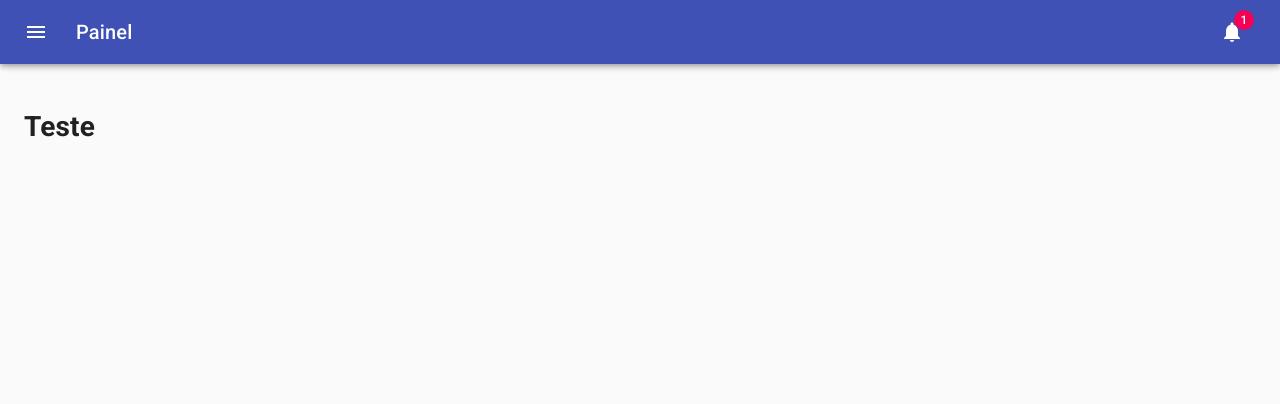
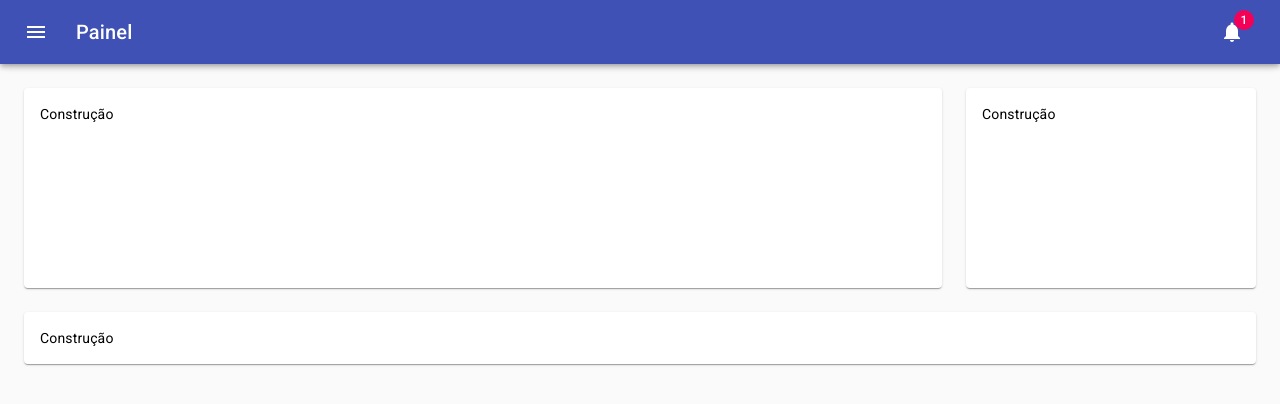
Before and after one commit to ZeRodolfo/connectronic, a React (Create React App) app: page / in a window 1280 px wide. Shown: the top 404 px of the page. Built offline with nearby package versions, Linux system fonts and the light colour scheme.

Commit message:
Layout of Dashboard finished

```diff
--- a/src/pages/Dashboard/index.js
+++ b/src/pages/Dashboard/index.js
@@ -1,5 +1,25 @@
-import React from "react";
+import React, { Fragment } from "react";
+
+import { Grid, Paper } from "@material-ui/core";
+
+import useStyles from "./styles";
 
 export default function Dashboard() {
-  return <h1>Teste</h1>;
+  const classes = useStyles();
+
+  return (
+    <Fragment>
+      <Grid container spacing={3}>
+        <Grid item xs={9}>
+          <Paper className={classes.paperMain}>Construção</Paper>
+        </Grid>
+        <Grid item xs={3}>
+          <Paper className={classes.paperMain}>Construção</Paper>
+        </Grid>
+        <Grid item xs={12}>
+          <Paper className={classes.paper}>Construção</Paper>
+        </Grid>
+      </Grid>
+    </Fragment>
+  );
 }
--- /dev/null
+++ b/src/pages/Dashboard/styles.js
@@ -0,0 +1,20 @@
+import { makeStyles } from "@material-ui/core/styles";
+
+const useStyles = makeStyles(theme => ({
+  root: {
+    flexGrow: 1
+  },
+  paperMain: {
+    padding: theme.spacing(2),
+    minHeight: "200px",
+    textAlign: "left",
+    color: "black"
+  },
+  paper: {
+    padding: theme.spacing(2),
+    textAlign: "left",
+    color: "black"
+  }
+}));
+
+export default useStyles;
```
